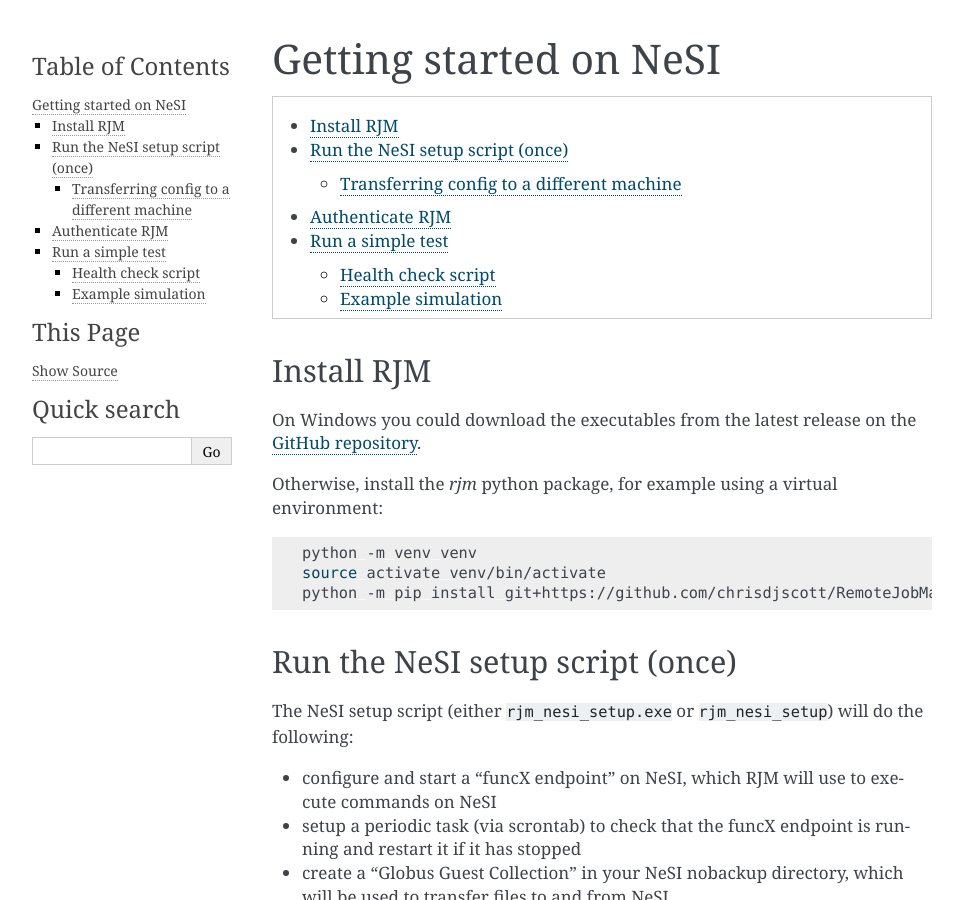
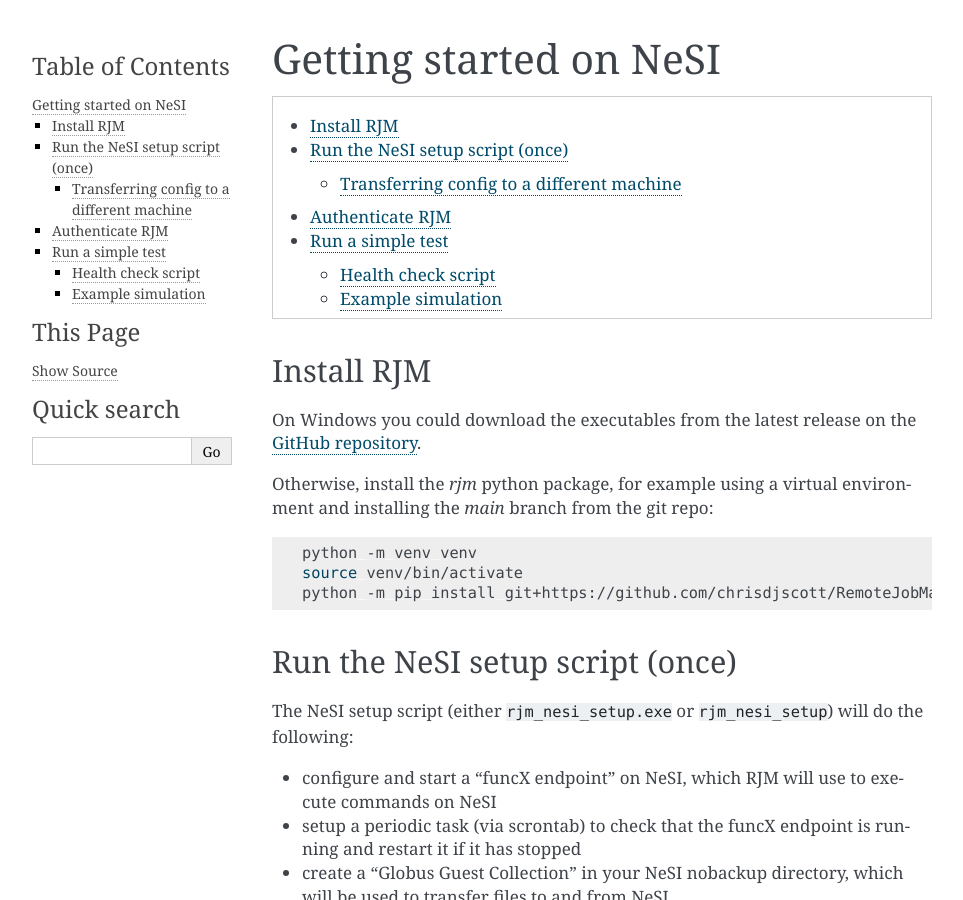
Before and after one commit to chrisdjscott/RemoteJobManager, a Sphinx documentation site: the page built from docs/getting_started_nesi.rst, in a window 1280 px wide and 900 px high. Shown: the whole window, without its empty margins (148-1111 px from the left). Built offline with Sphinx 7.4.7, drawn with Linux system fonts in a browser that asks for light colours.

Commit message:
fix installation documentation

```diff
--- a/docs/getting_started_nesi.rst
+++ b/docs/getting_started_nesi.rst
@@ -12,12 +12,12 @@
 on the `GitHub repository`_.
 
 Otherwise, install the *rjm* python package, for example using a virtual
-environment:
+environment and installing the *main* branch from the git repo:
 
 .. code-block:: bash
 
     python -m venv venv
-    source activate venv/bin/activate
+    source venv/bin/activate
     python -m pip install git+https://github.com/chrisdjscott/RemoteJobManager
 
 .. _GitHub repository: https://github.com/chrisdjscott/RemoteJobManager/releases
```
